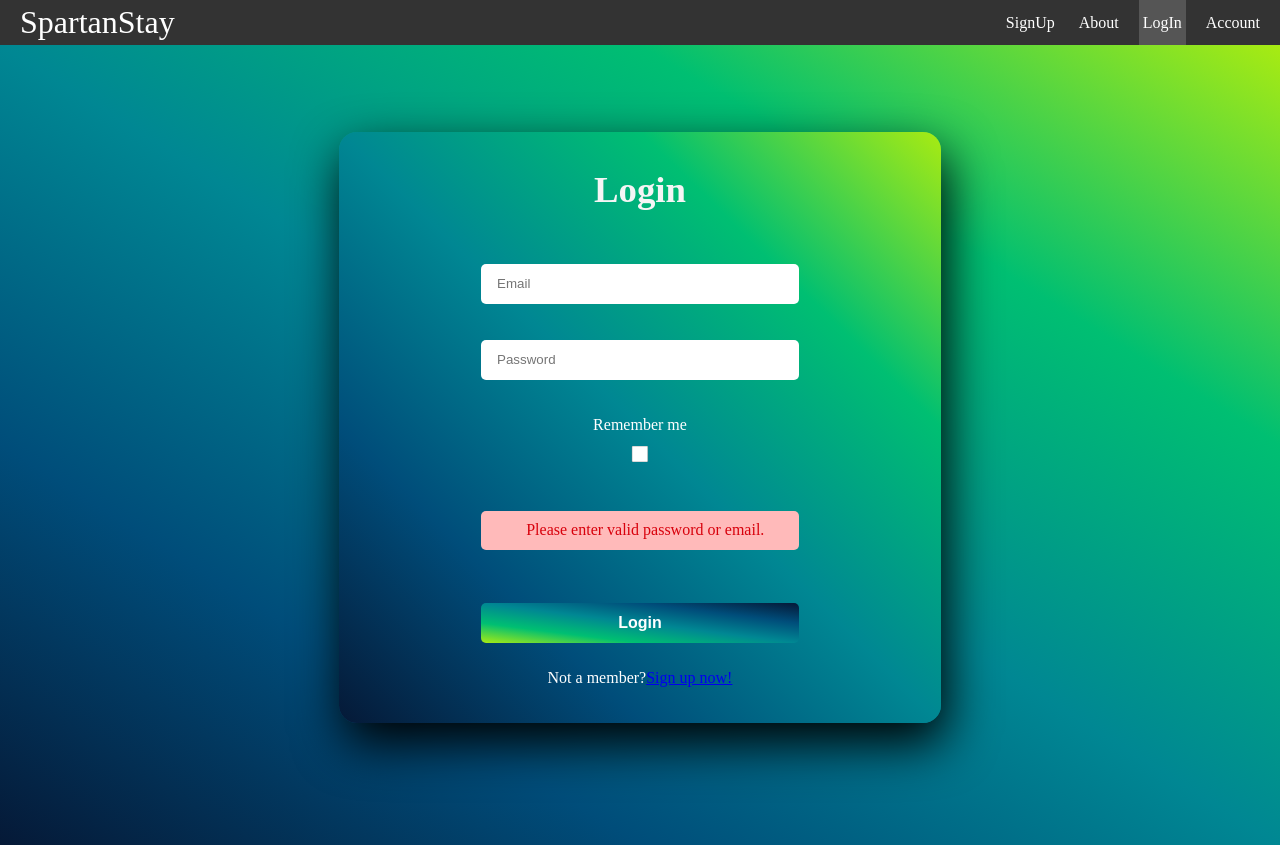
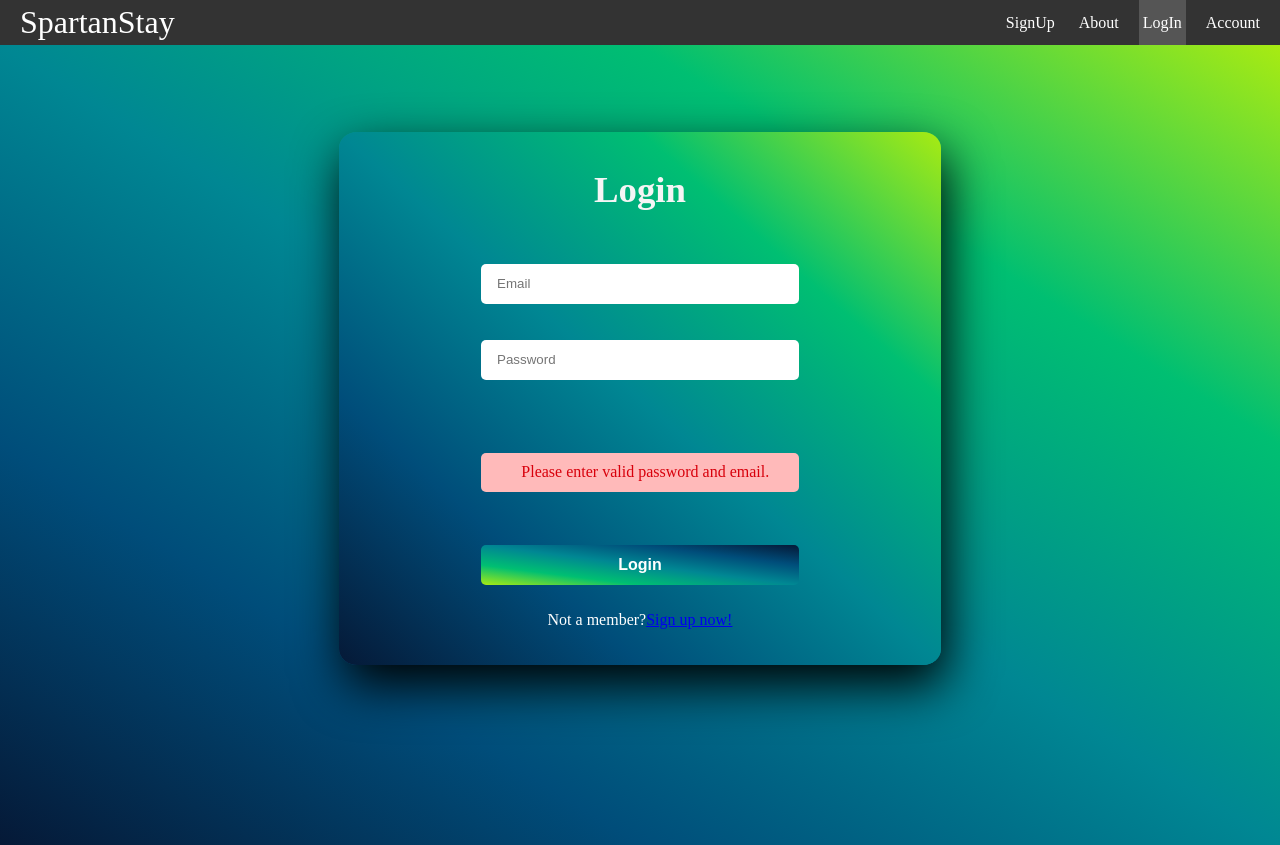
Before and after one commit to starphys/spartanstay, a React (Create React App) app in the folder spartanstay/frontend/: page /login in a window 1280 px wide. Both pictures are taken after a click on the button "Login". Built offline with nearby package versions, Linux system fonts and the light colour scheme.

Commit message:
Integrated login with backend

```diff
--- a/spartanstay/frontend/src/App.js
+++ b/spartanstay/frontend/src/App.js
@@ -9,6 +9,7 @@ import useToken from "./useToken"
 
 
 function App() {
+  const {token, setToken} = useToken();
   /*const { token,setToken}= useToken()
 
   if (!token){
@@ -22,7 +23,7 @@ function App() {
           <Route path="/" element={<Home />} />
           <Route path="/sign-up" element={<SignUp />} />
           <Route path="/about" element={<About />} />
-          <Route path="/login" element={<LogIn />} />
+          <Route path="/login" element={<LogIn token={token} setToken={setToken}/>} />
           <Route path="/account" element={<Account />} />
         </Routes>
       </div>
--- a/spartanstay/frontend/src/Navbar.js
+++ b/spartanstay/frontend/src/Navbar.js
@@ -7,7 +7,6 @@ export default function Navbar() {
         SpartanStay
       </Link>
       <ul>
-
         <CustomLink to="/sign-up">SignUp</CustomLink>
         <CustomLink to="/about">About</CustomLink>
         <CustomLink to="/login">LogIn</CustomLink>
--- a/spartanstay/frontend/src/pages/LogIn.js
+++ b/spartanstay/frontend/src/pages/LogIn.js
@@ -3,7 +3,7 @@ import Alert from 'react-bootstrap/Alert'
 import PropTypes from 'prop-types';
 import "../LogIn.css";
 
-function LogIn({setToken}) {
+function LogIn({token, setToken}) {
 
 
   const[email,setEmail]=useState('')
@@ -20,23 +20,12 @@ function LogIn({setToken}) {
     }
     else{
       setValidPass(true)
-      const customer ={email,password}
-      console.log(customer)
-      const token = accountLoggedIn({
-        email,
-        password
-      });
-      setToken(token)
-      fetch ("http://localhost:8080/credentials/login",{
-        method:"POST",
-        headers:{"Content-Type":"application/json"},
-        body:JSON.stringify(customer)
-      }).then(()=>{
-         setAcccountLoggedIn(true)
-        })
+      fetch (`http://localhost:8080/credentials/login?email=${email}&password=${password}`,{
+        method:"GET",
+        headers:{"Content-Type":"application/json"}
+      }).then((response)=>{return response.json()}).then(data =>{setToken(data); setAcccountLoggedIn(true)})
       }
-}
-
+  }
 
   return (
 
@@ -55,12 +44,12 @@ function LogIn({setToken}) {
         <br></br>
         <br></br>
 
-        <label className="text">Remember me</label>
-        <input className="LogInCheckbox" type="checkbox" id="Remember me" name="rem"></input>
+        {/*<label className="text">Remember me</label>
+        <input className="LogInCheckbox" type="checkbox" id="Remember me" name="rem"></input>*/}
 
 
-        {accountLoggedIn ? <Alert key='success' className="success-msg" variant='success'>Welcome {email}!</Alert> : ""}
-        {validPass ? '': <Alert key='danger' className="error-msg" variant='danger'>Please enter valid password or email.</Alert>}
+        {accountLoggedIn ? <Alert key='success' className="success-msg" variant='success'>Welcome {token.firstName}!</Alert> : ""}
+        {validPass ? '': <Alert key='danger' className="error-msg" variant='danger'>Please enter valid password and email.</Alert>}
 
         <button onClick={handleClick}>Login</button>
 
--- a/spartanstay/frontend/src/useToken.js
+++ b/spartanstay/frontend/src/useToken.js
@@ -3,15 +3,14 @@ import { useState } from 'react';
 export default function useToken() {
   const getToken = () => {
     const tokenString = localStorage.getItem('token');
-    const userToken = JSON.parse(tokenString);
-    return userToken?.token
+    return (tokenString && tokenString !== "undefined") ? JSON.parse(tokenString) : {}
   };
 
   const [token, setToken] = useState(getToken());
 
   const saveToken = userToken => {
     localStorage.setItem('token', JSON.stringify(userToken));
-    setToken(userToken.token);
+    setToken(userToken);
   };
 
   return {
```
Also changed, not shown: spartanstay/frontend/src/pages/SignUp.js (+0 -7 lines).
